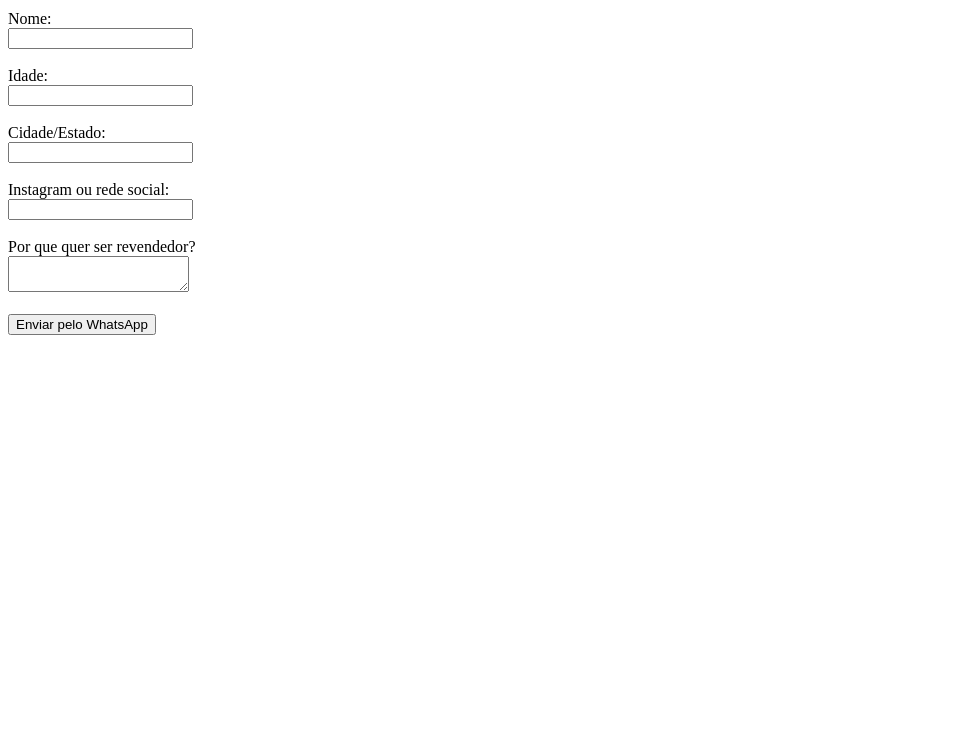
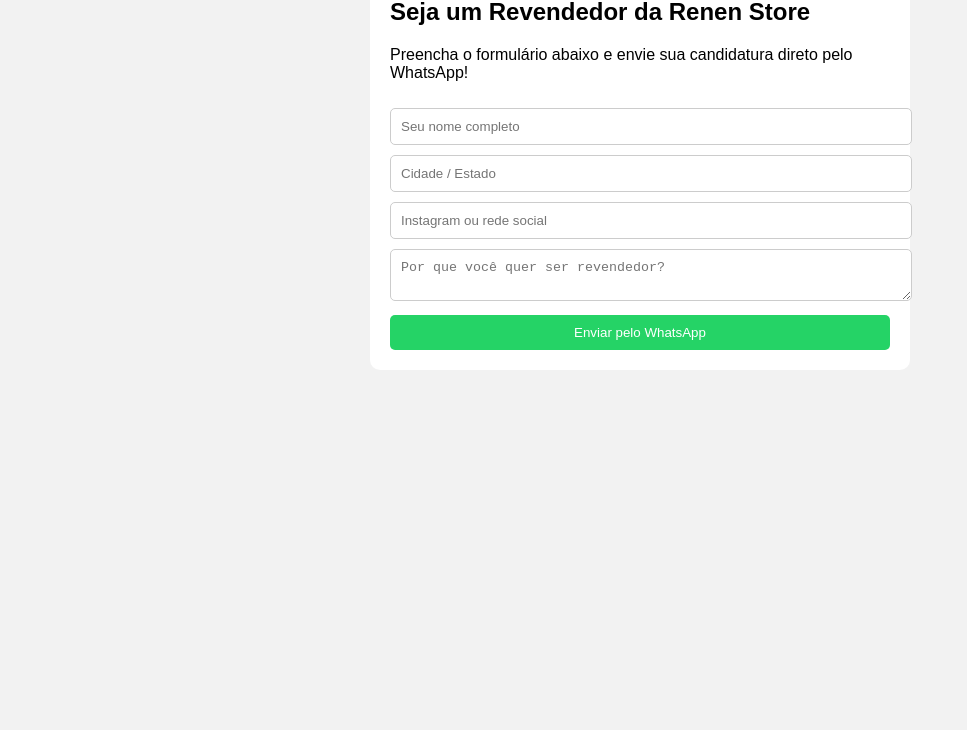
Before and after one commit to RenenOficial/renen-store-form, a plain HTML site: page index.html in a window 1280 px wide. Shown: the part 70-800 px from the top of the page, without its empty margins (0-967 px from the left). Drawn offline with Linux system fonts and the light colour scheme.

Commit message:
Update index.html

```diff
--- a/index.html
+++ b/index.html
@@ -1,27 +1,66 @@
 <!DOCTYPE html>
-<html>
+<html lang="pt-br">
 <head>
-  <title>Cadastro de Revendedor - Renen Store</title>
+  <meta charset="UTF-8">
+  <title>Seja Revendedor - Renen Store</title>
+  <style>
+    body {
+      font-family: Arial, sans-serif;
+      background-color: #f2f2f2;
+      padding: 20px;
+    }
+    .container {
+      max-width: 500px;
+      margin: auto;
+      background-color: white;
+      padding: 20px;
+      border-radius: 10px;
+    }
+    input, textarea, button {
+      width: 100%;
+      margin-top: 10px;
+      padding: 10px;
+      border-radius: 5px;
+      border: 1px solid #ccc;
+    }
+    button {
+      background-color: #25D366;
+      color: white;
+      border: none;
+      cursor: pointer;
+    }
+    button:hover {
+      background-color: #128C7E;
+    }
+  </style>
 </head>
 <body>
-  <h1>Seja um Revendedor da Renen Store</h1>
-  <form action="https://wa.me/558391758791" method="get" target="_blank">
-    <label>Nome:</label><br>
-    <input type="text" name="nome"><br><br>
+  <div class="container">
+    <h2>Seja um Revendedor da Renen Store</h2>
+    <p>Preencha o formulário abaixo e envie sua candidatura direto pelo WhatsApp!</p>
 
-    <label>Idade:</label><br>
-    <input type="text" name="idade"><br><br>
+    <form id="formulario">
+      <input type="text" id="nome" placeholder="Seu nome completo" required>
+      <input type="text" id="cidade" placeholder="Cidade / Estado" required>
+      <input type="text" id="instagram" placeholder="Instagram ou rede social">
+      <textarea id="mensagem" placeholder="Por que você quer ser revendedor?" required></textarea>
+      <button type="submit">Enviar pelo WhatsApp</button>
+    </form>
+  </div>
 
-    <label>Cidade/Estado:</label><br>
-    <input type="text" name="cidade"><br><br>
+  <script>
+    document.getElementById("formulario").addEventListener("submit", function(e) {
+      e.preventDefault();
+      const nome = document.getElementById("nome").value;
+      const cidade = document.getElementById("cidade").value;
+      const instagram = document.getElementById("instagram").value;
+      const motivo = document.getElementById("mensagem").value;
 
-    <label>Instagram ou rede social:</label><br>
-    <input type="text" name="instagram"><br><br>
-
-    <label>Por que quer ser revendedor?</label><br>
-    <textarea name="motivo"></textarea><br><br>
-
-    <button type="submit">Enviar pelo WhatsApp</button>
-  </form>
+      const texto = `Olá! Me chamo ${nome}, sou de ${cidade}. Meu Instagram é ${instagram}. Quero ser revendedor da Renen Store porque: ${motivo}`;
+      const numero = "558391758791"; // Seu número com DDD
+      const link = `https://wa.me/${numero}?text=${encodeURIComponent(texto)}`;
+      window.open(link, "_blank");
+    });
+  </script>
 </body>
 </html>
```
